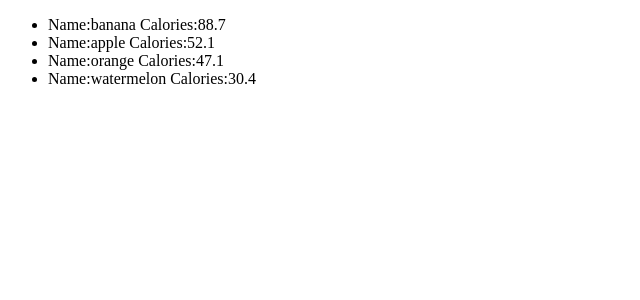
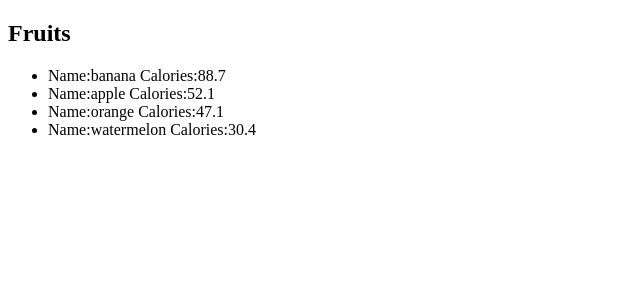
Before and after one commit to benshabbat/TutorialReact, a React (Vite) app in the folder my-react-app/: page / in a window 1280 px wide. Shown: the top 300 px of the page, without its empty margins (0-640 px from the left). Built offline with nearby package versions, Linux system fonts and the light colour scheme.

Commit message:
made list

```diff
--- a/my-react-app/src/components/FruitsObjects.jsx
+++ b/my-react-app/src/components/FruitsObjects.jsx
@@ -1,3 +1,5 @@
+import List from "./List";
+
 const FruitsObjects = () => {
   const fruits = [
     { id: 1, name: "apple", calories: 52.1, gram: 100 },
@@ -15,15 +17,12 @@ const FruitsObjects = () => {
   const ascOrderCal = fruits.sort((a,b)=>a.calories - b.calories);//sort numeric
   const descOrderCal = fruits.sort((a,b)=>b.calories - a.calories);//reverse sort numeric
 
-  const listFruits = fruits.map((fruit) => {
-    return (
-      <li key={fruit.id}>
-        Name:{fruit.name} Calories:{fruit.calories}
-      </li>
-    );
-  });
 
-  return <ul>{listFruits}</ul>;
+
+  return<List items={fruits} category="Fruits"/>
+
+
+
 };
 
 export default FruitsObjects;
--- /dev/null
+++ b/my-react-app/src/components/List.jsx
@@ -0,0 +1,22 @@
+import React from "react";
+
+const List = (props) => {
+  const itemList = props.items;
+  const itemCategory = props.category;
+
+  const listItems = itemList.map((item) => {
+    return (
+      <li key={item.id}>
+        Name:{item.name} Calories:{item.calories}
+      </li>
+    );
+  });
+  return (
+    <>
+      <h2>{itemCategory}</h2>
+      <ul>{listItems}</ul>
+    </>
+  );
+};
+
+export default List;
```
